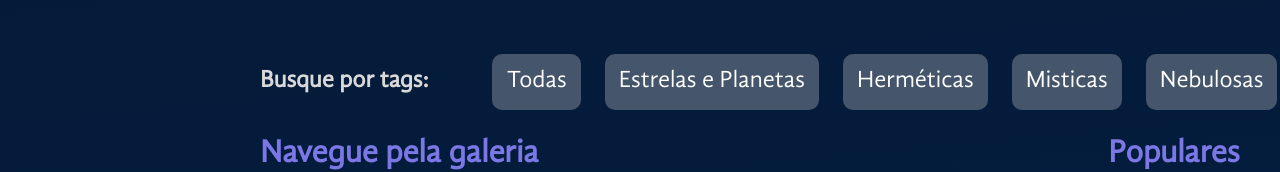
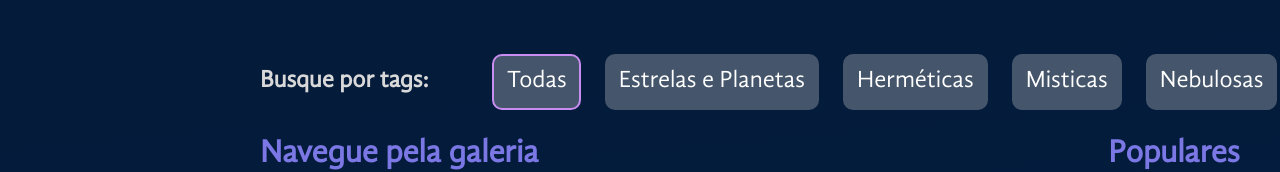
Before and after one commit to Ian-Alemida/brahmand-app, a React (Vite) app: page / in a window 1280 px wide. Shown: the part 556-728 px from the top of the page. Built offline with nearby package versions, Linux system fonts and the light colour scheme.

Commit message:
Finalizando porjeto

```diff
--- a/src/App.jsx
+++ b/src/App.jsx
@@ -41,6 +41,7 @@ const App = () => {
   const [filtroBusca, setFiltroBusca] = useState('')
   const [tag, setTag] = useState(0)
 
+  //Dividindo fotos em conjuntos
   const primeiroConjunto = fotosDaGaleria.slice(0, 8);
   const segundoConjunto = fotosDaGaleria.slice(8, 16);
   const [conjunto, setConjunto] = useState(primeiroConjunto)
@@ -92,7 +93,7 @@ const App = () => {
               aoFavoritar={aoFavoritar}
               aoFotoSelecionada={foto => setFotoSelecionada(foto)}
               setTag={setTag}
-              fotos={tag != 0 ? fotosDaGaleria : conjunto} />
+              fotos={tag !== 0 || filtroBusca !== '' ? fotosDaGaleria : conjunto} />
           </ConteudoGaleria>
         </MainContainer>
         <NextConjunto conjunto1={primeiroConjunto} conjunto2={segundoConjunto} setConjunto={setConjunto}/>
--- a/src/componentes/Galeria/Tags/index.jsx
+++ b/src/componentes/Galeria/Tags/index.jsx
@@ -1,5 +1,6 @@
 import { styled } from 'styled-components';
 import tags from './tags.json'
+import { useState } from 'react';
 
 const TagsContainer = styled.section`
     display: flex;
@@ -23,9 +24,9 @@ const Tag = styled.button`
     transition: background-color 0.3s ease;
     padding: 12px;
     box-sizing: border-box;
-    border: 2px solid transparent;
+    border: 2px solid ${props => props.$ativo ? '#C98CF1' : 'transparent'};
     &:hover {
-      border-color: #C98CF1;
+        border-color: #C98CF1;
     }
 `
 
@@ -36,10 +37,20 @@ const Div = styled.div`
 `
 
 const Tags = ({setTag}) => {
+
+    const [tagAtiva, setTagAtiva] = useState(0)
+    const handleTagClick = (tagId) => {
+        setTag(tagId);
+        setTagAtiva(tagId);
+    };
     return <TagsContainer>
         <TagTitulo>Busque por tags:</TagTitulo>
         <Div>
-            {tags.map(tag => <Tag key={tag.id} onClick={() => setTag(tag.id)}>{tag.titulo}</Tag>)}
+            {tags.map(tag => <Tag
+                key={tag.id}
+                $ativo={tag.id === tagAtiva}
+                onClick={() => handleTagClick(tag.id)}
+            >{tag.titulo}</Tag>)}
         </Div>
     </TagsContainer>
 }
--- a/src/fotos.json
+++ b/src/fotos.json
@@ -4,35 +4,35 @@
     "fonte": "Google fotos",
     "path": "/imagens/galeria/foto-1.png",
     "id": "1",
-    "tagId": 2
+    "tagId": 4
   },
   {
     "titulo": "Nebulosa e planetas",
     "fonte": "Google fotos",
     "path": "/imagens/galeria/foto-2.jpg",
     "id": "2",
-    "tagId": 2
+    "tagId": 1
   },
   {
     "titulo": "Imagem ilustrativa da terra",
     "fonte": "Google fotos",
     "path": "/imagens/galeria/foto-3.jpg",
     "id": "3",
-    "tagId": 3
+    "tagId": 1
   },
   {
     "titulo": "Pilares da criação com lua",
     "fonte": "Google fotos",
     "path": "/imagens/galeria/foto-4.jpg",
     "id": "4",
-    "tagId": 2
+    "tagId": 4
   },
   {
     "titulo": "Pilares da criação",
     "fonte": "Google fotos",
     "path": "/imagens/galeria/foto-5.jpg",
     "id": "5",
-    "tagId": 1
+    "tagId": 4
   },
   {
     "titulo": "Ilustração",
@@ -46,7 +46,7 @@
     "fonte": "Google fotos",
     "path": "/imagens/galeria/foto-7.png",
     "id": "7",
-    "tagId": 2
+    "tagId": 1
   },
   {
     "titulo": "Ilustração",
@@ -67,48 +67,48 @@
     "fonte": "Google fotos",
     "path": "/imagens/galeria/foto-10.png",
     "id": "10",
-    "tagId": 1
+    "tagId": 3
   },
   {
     "titulo": "Mystic body",
     "fonte": "Google fotos",
     "path": "/imagens/galeria/foto-11.png",
     "id": "11",
-    "tagId": 1
+    "tagId": 3
   },
   {
     "titulo": "Human in space",
     "fonte": "Google fotos",
     "path": "/imagens/galeria/foto-12.jpg",
     "id": "12",
-    "tagId": 1
+    "tagId": 2
   },
   {
     "titulo": "Eterno retorno",
     "fonte": "Google fotos",
     "path": "/imagens/galeria/foto-13.jpg",
     "id": "13",
-    "tagId": 1
+    "tagId": 3
   },
   {
     "titulo": "Assim a cima como a baixo",
     "fonte": "Google fotos",
     "path": "/imagens/galeria/foto-14.png",
     "id": "14",
-    "tagId": 1
+    "tagId": 2
   },
   {
     "titulo": "Representação dos 7 Deuses romanos",
     "fonte": "Google fotos",
     "path": "/imagens/galeria/foto-15.png",
     "id": "15",
-    "tagId": 1
+    "tagId": 2
   },
   {
     "titulo": "Ying Yang",
     "fonte": "Google fotos",
     "path": "/imagens/galeria/foto-16.png",
     "id": "16",
-    "tagId": 1
+    "tagId": 3
   }
 ]
```
